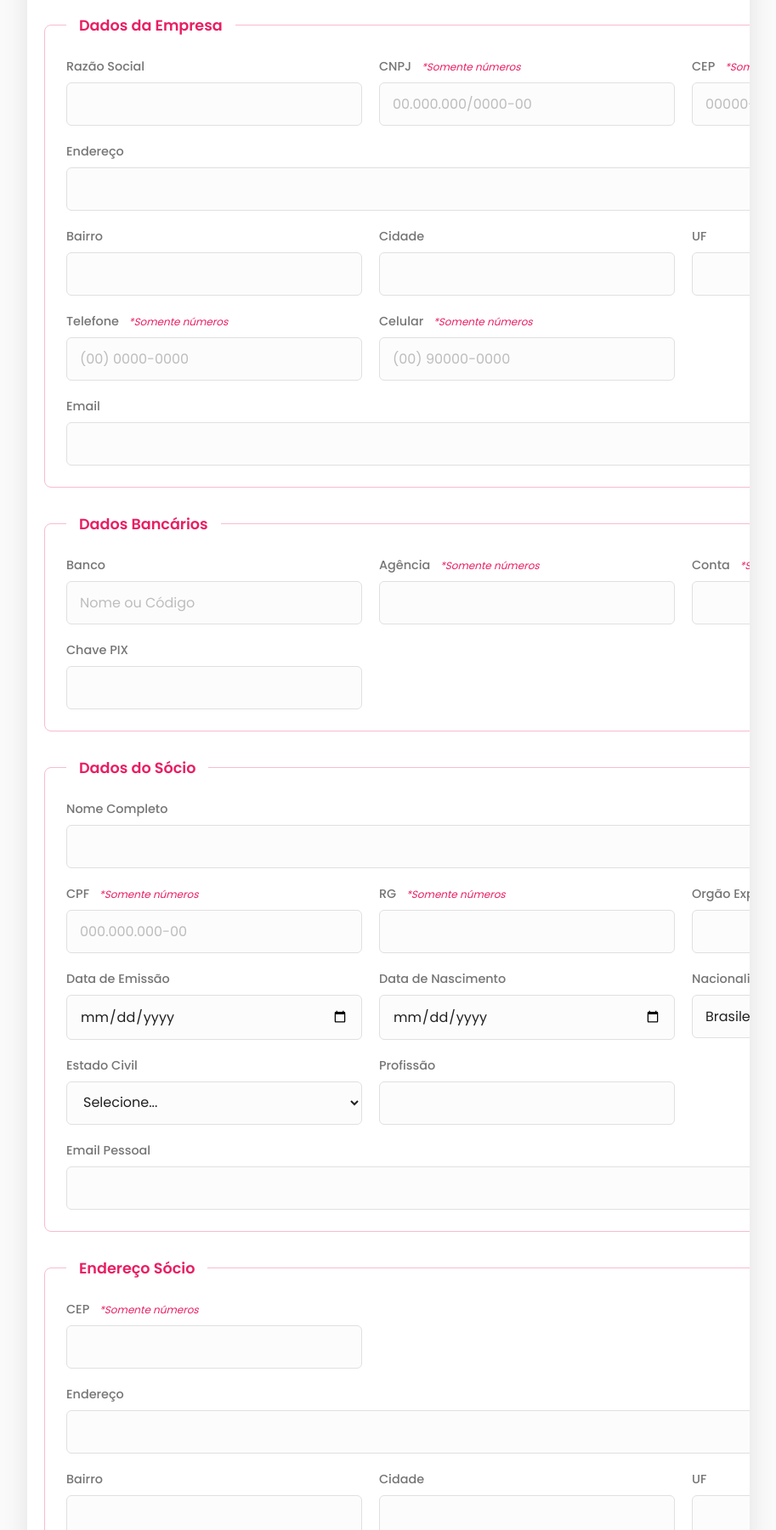
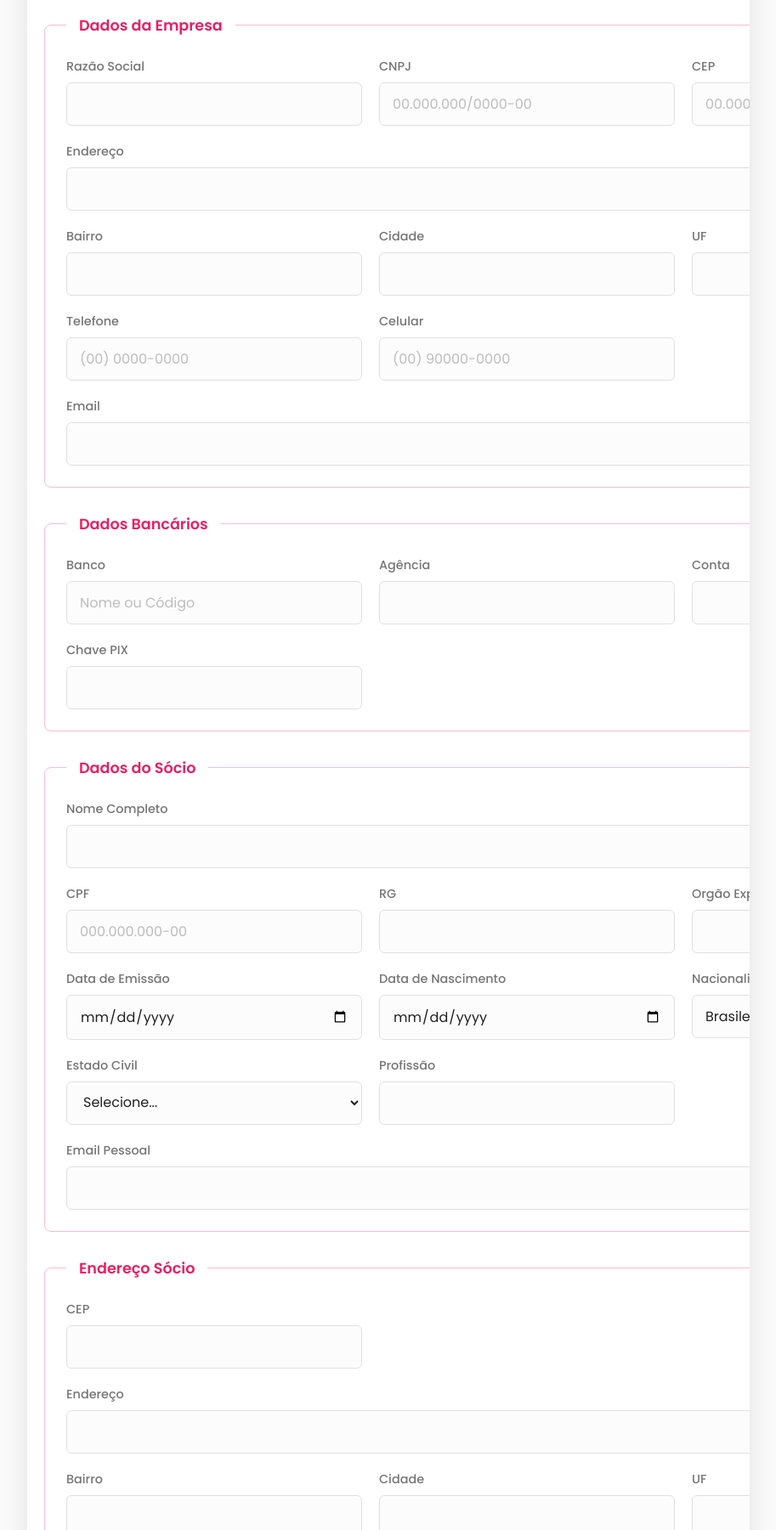
Before and after one commit to math027/novo_gerador_de_contrato_griffus, a plain HTML site: page index.html in a window 1280 px wide. Shown: the part 179-1980 px from the top of the page at 85% size, without its empty margins (183-1096 px from the left). Drawn offline with Linux system fonts and the light colour scheme.

Commit message:
Atualização no index

```diff
--- a/index.html
+++ b/index.html
@@ -24,13 +24,13 @@
                     </div>
 
                     <div class="form-group">
-                        <label for="cnpj">CNPJ <span class="obs">*Somente números</span></label>
-                        <input type="number" id="cnpj" name="cnpj" placeholder="00.000.000/0000-00" maxlength="18">
+                        <label for="cnpj">CNPJ</label>
+                        <input type="text" id="cnpj" name="cnpj" placeholder="00.000.000/0000-00" maxlength="18">
                     </div>
 
                     <div class="form-group">
-                        <label for="cep">CEP <span class="obs">*Somente números</span></label>
-                        <input type="text" id="cep" name="cep" placeholder="00000-000" maxlength="9">
+                        <label for="cep">CEP</label>
+                        <input type="text" id="cep" name="cep" placeholder="00.000-000" maxlength="9">
                     </div>
 
                     <div class="form-group full-width">
@@ -54,12 +54,12 @@
                     </div>
 
                     <div class="form-group">
-                        <label for="telefone">Telefone <span class="obs">*Somente números</span></label>
+                        <label for="telefone">Telefone</label>
                         <input type="tel" id="telefone" name="telefone" placeholder="(00) 0000-0000">
                     </div>
 
                     <div class="form-group">
-                        <label for="celular">Celular <span class="obs">*Somente números</span></label>
+                        <label for="celular">Celular</label>
                         <input type="tel" id="celular" name="celular" placeholder="(00) 90000-0000">
                     </div>
 
@@ -78,12 +78,12 @@
                     </div>
 
                     <div class="form-group">
-                        <label for="agencia">Agência <span class="obs">*Somente números</span></label>
+                        <label for="agencia">Agência</label>
                         <input type="text" id="agencia" name="agencia">
                     </div>
 
                     <div class="form-group">
-                        <label for="conta">Conta <span class="obs">*Somente números</span></label>
+                        <label for="conta">Conta</label>
                         <input type="text" id="conta" name="conta">
                     </div>
 
@@ -102,12 +102,12 @@
                     </div>
 
                     <div class="form-group">
-                        <label for="cpf">CPF <span class="obs">*Somente números</span></label>
+                        <label for="cpf">CPF</label>
                         <input type="text" id="cpf" name="cpf" placeholder="000.000.000-00" maxlength="14">
                     </div>
 
                     <div class="form-group">
-                        <label for="rg">RG <span class="obs">*Somente números</span></label>
+                        <label for="rg">RG</label>
                         <input type="text" id="rg" name="rg">
                     </div>
 
@@ -157,7 +157,7 @@
                     <legend>Endereço Sócio</legend>
 
                     <div class="form-group">
-                        <label for="cepSocio">CEP <span class="obs">*Somente números</span></label>
+                        <label for="cepSocio">CEP</label>
                         <input type="text" id="cepSocio" name="cepSocio" maxlength="9">
                     </div>
 
```
